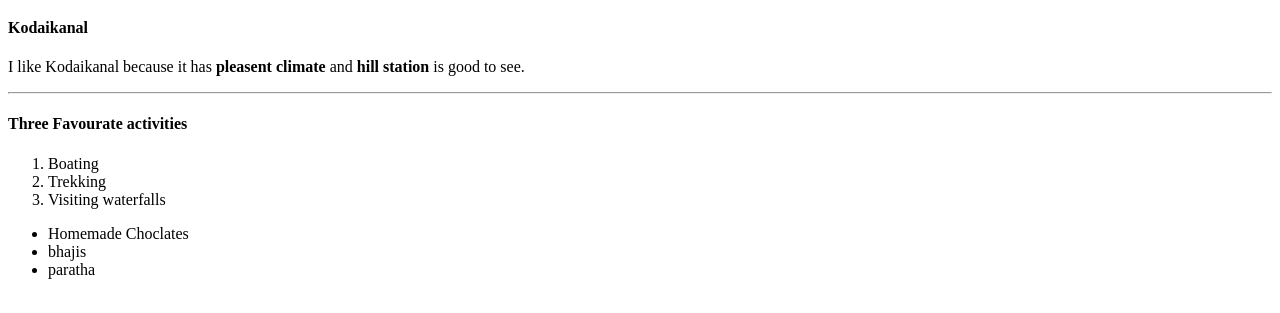
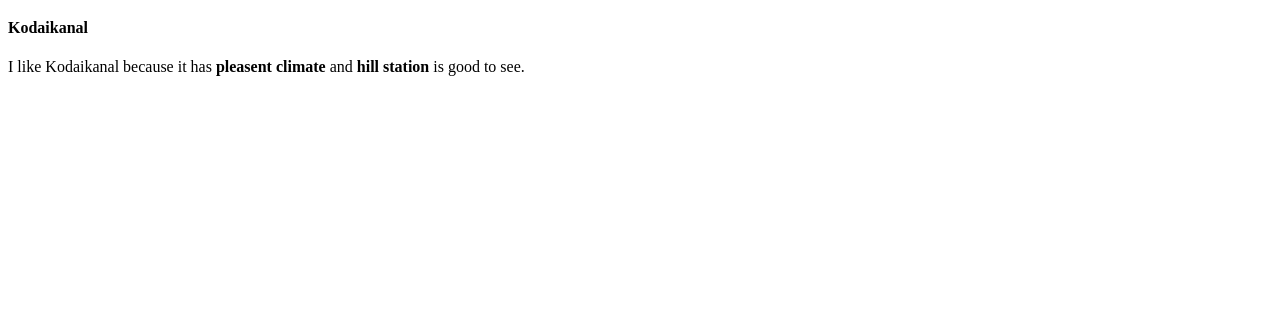
Before and after one commit to 44-563-WebApps-F23/44563-webapps-f23-assignment3-akashgadiparthi, a plain HTML site: page index.html in a window 1280 px wide. Shown: the part 61-374 px from the top of the page. Drawn offline with Linux system fonts and the light colour scheme.

```diff
--- a/index.html
+++ b/index.html
@@ -7,17 +7,5 @@
 <h1>Akash Gadiparthi</h1>
 <h4>Kodaikanal</h4>
 <p>I like Kodaikanal because it has <b>pleasent climate</b> and <b>hill station</b> is good to see.</p>
-<hr>
-<h4>Three Favourate activities</h4>
-<ol type="1">
-    <li>Boating</li>
-    <li>Trekking</li>
-    <li>Visiting waterfalls</li>
-</ol>
-<ul>
-    <li>Homemade Choclates</li>
-    <li>bhajis</li>
-    <li>paratha</li>
-</ul>
 </body>
 </html>
```
